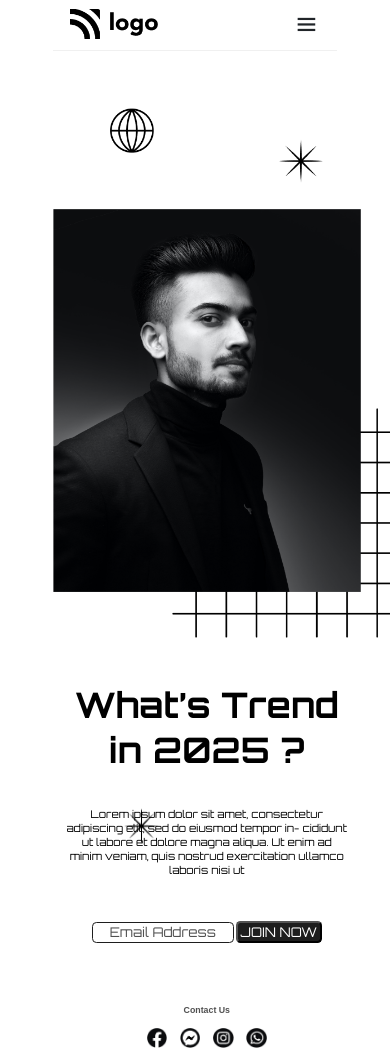
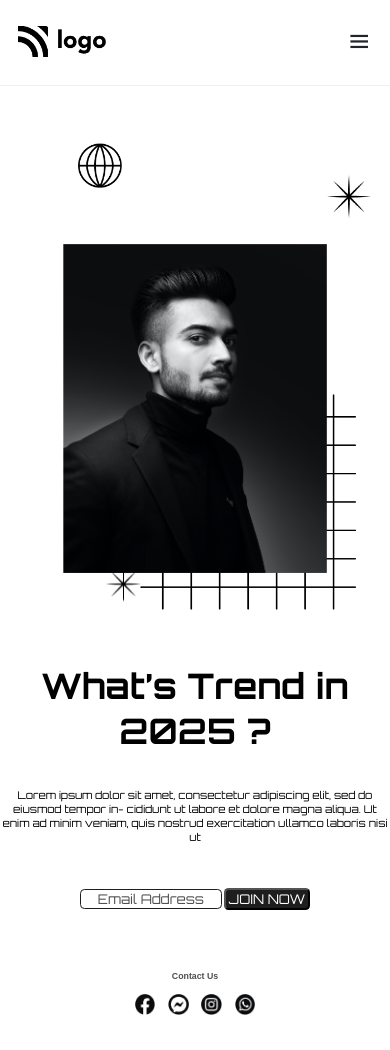
Before and after one commit to khurramcodes/street-style-landing-page, a plain HTML site: page index.html in a window 390 px wide. After the commit the page ends 1017 px from the top, so only its background shows below. Drawn offline with nearby package versions, Linux system fonts and the light colour scheme.

Commit message:
updated responsive styles

```diff
--- a/css/responsive.css
+++ b/css/responsive.css
@@ -81,7 +81,7 @@
         display: block;
     }
 
-    .navbar-container{
+    section[aria-label="navbar"]{
         border-bottom: 1px solid #f0f0f0;
         padding: 1rem 2rem;
     }
@@ -177,3 +177,27 @@
         width: 5rem;
     }
 }
+
+@media only screen and (max-width:400px){
+    .container {
+        background-position: 30% 70%;
+        padding: 0;
+    }
+
+    .navbar-container{
+        padding: 2rem 0;
+    }
+
+    .hero-container div>img{
+        position: relative;
+        margin-top: 3rem;
+        width: 30rem;
+    }
+
+    .square img{
+        position: absolute;
+        top: 22%;
+        left: 36%;
+        width: 24.5rem;
+    }
+}
```
